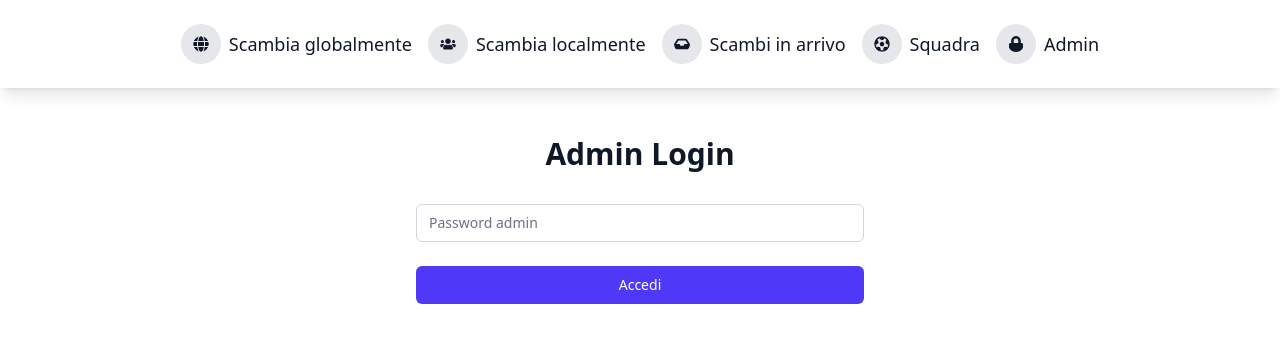
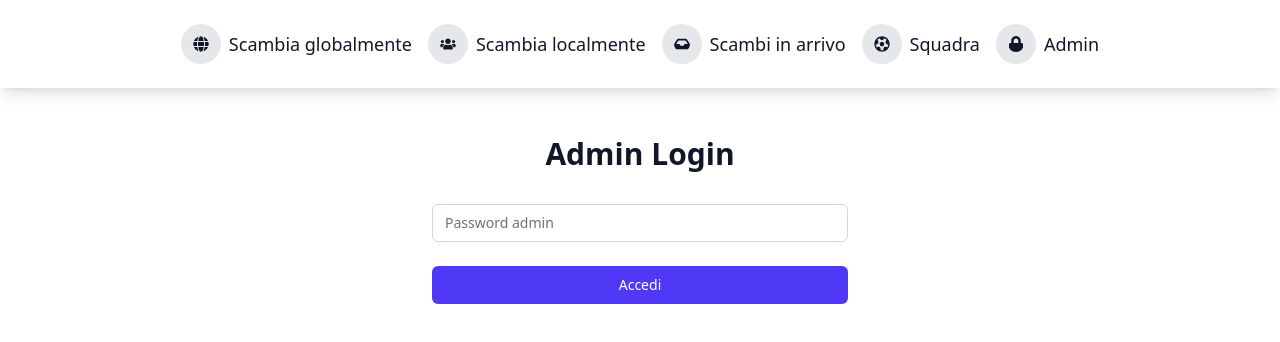
Before and after one commit to Obamium68/fanta_trade, a Next.js app: page /admin/login in a window 1280 px wide. Shown: the top 342 px of the page. Built offline with nearby package versions, Linux system fonts and the light colour scheme.

Commit message:
Some frontend changes

```diff
--- a/app/admin/login/page.tsx
+++ b/app/admin/login/page.tsx
@@ -41,7 +41,7 @@ export default function AdminLogin() {
 
   return (
     <div className="flex items-center justify-center">
-      <div className="max-w-md w-full space-y-8">
+      <div className="max-w-md w-full px-4 space-y-8">
         <div>
           <h2 className="mt-6 text-center text-3xl font-extrabold text-gray-900">
             Admin Login
--- a/app/admin/manage/trades/page.tsx
+++ b/app/admin/manage/trades/page.tsx
@@ -60,7 +60,7 @@ export default async function AdminTradesPage() {
                 Gestione Trade - Admin Panel
               </h1>
               <div className="flex items-center space-x-4">
-                <a href="/admin/manage" className="text-gray-600 hover:text-gray-900">
+                <a href="/admin/" className="text-gray-600 hover:text-gray-900">
                   ← Torna al pannello
                 </a>
                 <a href="/admin/logout" className="text-red-600 hover:text-red-800">
```
